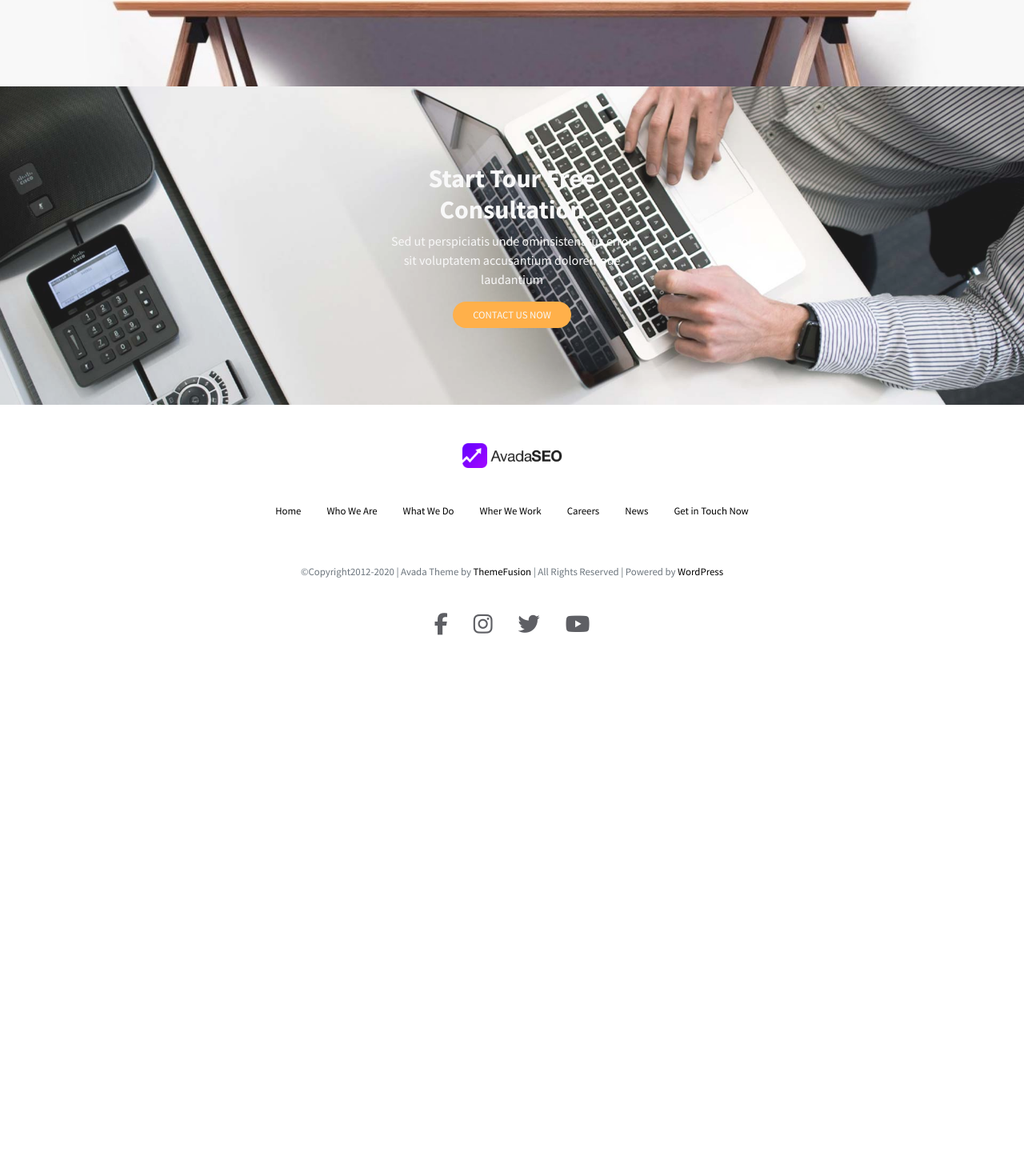
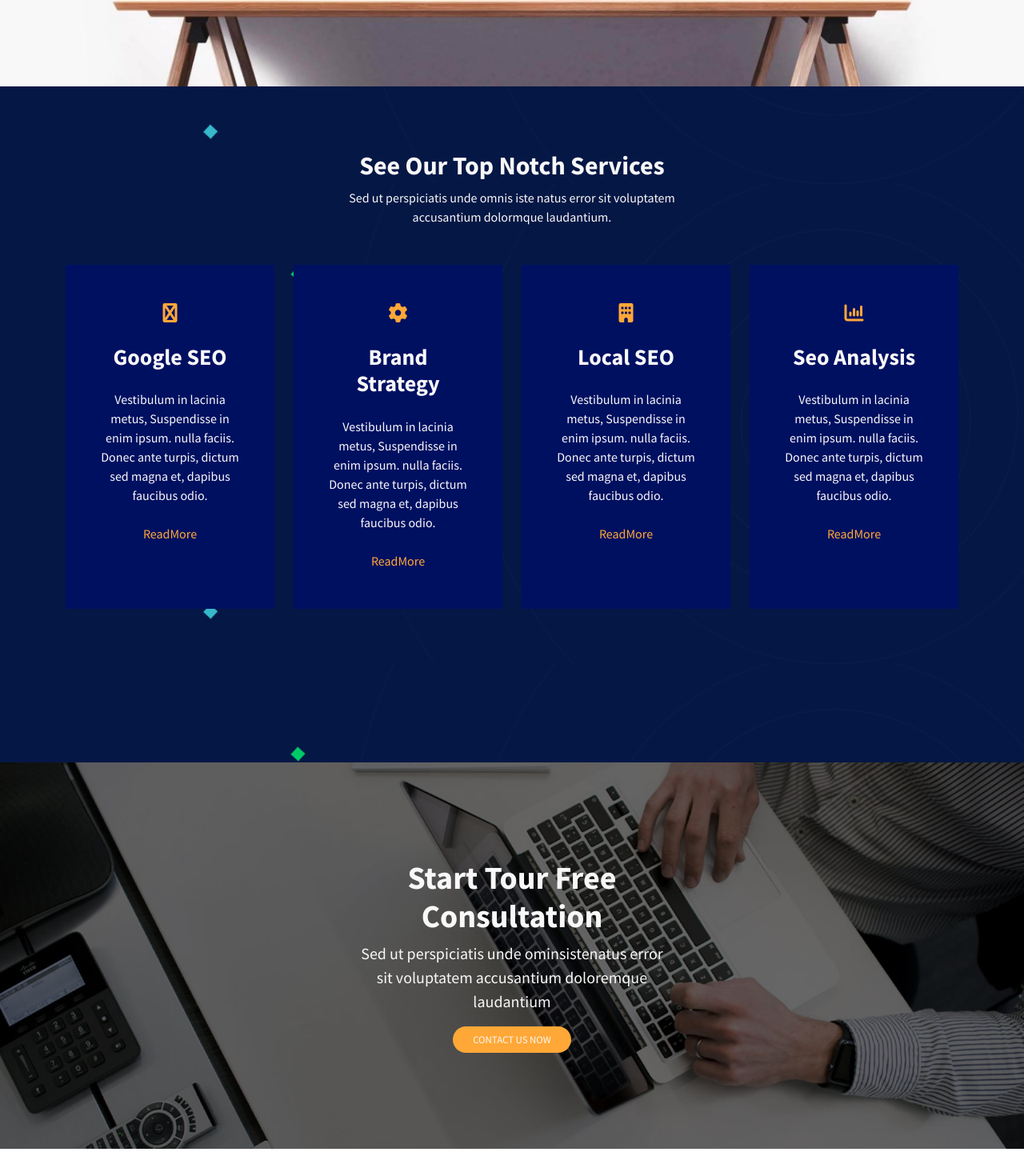
Before and after one commit to Luketto-dev/proj-html-vuejs, a Vue app: page / in a window 1280 px wide. Shown: the part 1770-3210 px from the top of the page at 80% size. Before the commit the page ends 2634 px from the top, so only its background shows below. Built offline with nearby package versions, Linux system fonts and the light colour scheme.

Commit message:
creato componente SectionOurService, usando il il componente CardSection.

```diff
--- a/src/assets/scss/_general.scss
+++ b/src/assets/scss/_general.scss
@@ -13,6 +13,10 @@ section{
 
 .color-scorpion{
     color: var(--color-scorpion)
+}
+
+.color-alabaster{
+    color: var(--color-alabaster)
 }
 
 .my-btn-warning{
--- a/src/assets/scss/_variables.scss
+++ b/src/assets/scss/_variables.scss
@@ -4,9 +4,11 @@
     --color-yellow-orange: #ffa837;
     --color-tulip-tree:#df912c;
     --color-deep-cove: #051745;
+    --color-lucky-point:#001061;
     --color-science-blue:#0369d7;
     --color-science-blue-dark: #0059b7;
     --color-alabaster:#f8f8f8;
 
 
+
 }
--- a/src/components/SectionCard.vue
+++ b/src/components/SectionCard.vue
@@ -1,11 +1,14 @@
 <template>
-  <div class="section-card">
+  <div class="section-card" :class="InfoCard.linkText ? 'bg-lucky-point' : 'bg-white'">
     <div><i class="fa-solid" :class="InfoCard.iconClass"></i></div>
     <div class="section-card-title">
         <h3 class="fw-bold pt-4">{{InfoCard.title}}</h3>
     </div>
-    <div class="section-card-subtitle color-scorpion pt-3">
+    <div class="section-card-subtitle pt-3" :class="InfoCard.linkText ? 'color-alabaster' : 'color-scorpion'">
         {{InfoCard.subtitle}}
+    </div>
+    <div v-if="InfoCard.linkText" class="section-card-link pt-4">
+        <a href="">{{InfoCard.linkText}}</a>
     </div>
   </div>
 </template>
@@ -20,11 +23,21 @@ export default {
 </script>
 
 <style lang="scss" scoped>
+
+.bg-lucky-point{
+    background-color: var(--color-lucky-point);
+    color: var(--color-alabaster);
+
+}
+
+.bg-white{
+    background-color: white;
+}
+
 .section-card{
-    background-color: white;
     text-align: center;
     height: 100%;
-    padding: 3rem 2.5rem;
+    padding: 3rem 2.7rem;
 
     & i{
         color:var(--color-yellow-orange);
@@ -37,6 +50,11 @@ export default {
             color: var(--color-yellow-orange);
         }
     }
+
+    & .section-card-link a{
+        color: var(--color-yellow-orange);
+        text-decoration: none;
+    }
 }
 
 </style>
--- /dev/null
+++ b/src/components/SectionOurServices.vue
@@ -0,0 +1,48 @@
+<template>
+  <section class="our-services">
+    <div class="container">
+        <div class="our-services-text">
+            <h2 class="fw-bold">See Our Top Notch Services</h2>
+            <div>Sed ut perspiciatis unde omnis iste natus error sit voluptatem accusantium dolormque laudantium.</div>
+        </div>
+        <div class="our-services-cards pt-5">
+            <div class="row row-cols-4">
+                <div v-for="(infoCard, i) in infoCards" :key="i" class="col">
+                    <SectionCard :info-card="infoCard"></SectionCard>
+                </div>
+            </div>
+        </div>
+    </div>
+  </section>
+</template>
+
+<script>
+import SectionCard from "./SectionCard.vue";
+export default {
+    props:{
+        infoCards:Array
+    },
+    components:{
+        SectionCard
+    }
+}
+</script>
+
+<style lang="scss" scoped>
+.our-services{
+    background-color: var(--color-deep-cove);
+    padding-top: 5rem;
+    padding-bottom: 12rem;
+    background-image: url("../../public/images/pattern_background.png");
+    background-size: 100%;
+    background-position: center;
+    & .our-services-text{
+        width: 40%;
+        margin: 0 auto;
+        text-align: center;
+        color: var(--color-alabaster);
+    }
+
+
+}
+</style>
--- a/src/components/TheBanner.vue
+++ b/src/components/TheBanner.vue
@@ -1,15 +1,18 @@
 <template>
-  <section class="banner">
+  <section class="banner position-relative">
     <div class="banner-text text-center">
         <div class="banner-title">
-            <h2 class="fw-bold">Start Tour Free Consultation</h2>
+            <h2 class="fw-bold fs-1">Start Tour Free Consultation</h2>
         </div>
         <div class="banner-text-subtitle">
-            <p>Sed ut perspiciatis unde ominsistenatus error sit voluptatem accusantium doloremque laudantium</p>
+            <p class="fs-5 mb-3">Sed ut perspiciatis unde ominsistenatus error sit voluptatem accusantium doloremque laudantium</p>
         </div>
         <div class="banner-text-button">
-            <button class="btn my-btn-warning">CONTACT US NOW</button>
+            <button class="btn my-btn-warning ">CONTACT US NOW</button>
         </div>
+    </div>
+    <div class="banner-overlay">
+
     </div>
   </section>
 </template>
@@ -26,14 +29,26 @@ export default {
     background-size: cover;
     background-position: center;
     background-repeat: no-repeat;
-    opacity: .9;
+    opacity: 1;
     color: var(--color-alabaster);
-    padding-top: 6rem;
-    padding-bottom: 6rem ;
+    padding-top: 7.5rem;
+    padding-bottom: 7.5rem ;
 
     & .banner-text{
-        width: 25%;
+        width: 30%;
         margin: 0 auto;
+        position: relative;
+        z-index: 10;
+    }
+
+    & .banner-overlay{
+        position: absolute;
+        top: 0;
+        right: 0;
+        left: 0;
+        bottom: 0;
+        background-color: black;
+        opacity: .6;
     }
 }
 </style>
--- a/src/components/TheMain.vue
+++ b/src/components/TheMain.vue
@@ -1,12 +1,14 @@
 <template>
     <main>
         <SectionMeetNewAgency :info-cards="InfoCards"></SectionMeetNewAgency>
+        <SectionOurServices :infoCards="infoCardsOurServices"></SectionOurServices>
         <TheBanner></TheBanner>
     </main>
 </template>
 
 <script>
 import SectionMeetNewAgency from './SectionMeetNewAgency.vue'
+import SectionOurServices from './SectionOurServices.vue'
 import TheBanner from './TheBanner.vue'
 export default {
     data(){
@@ -15,18 +17,44 @@ export default {
                 {
                     iconClass: "fa-road",
                     title : "Establish Goals",
-                    subtitle: "Aliquam non elit lacus. Praesent aliquet, Ipsum id scelerisque convallis, mi ligula euismod odio, vel dictum mi risus a mi"
+                    subtitle: "Aliquam non elit lacus. Praesent aliquet, Ipsum id scelerisque convallis, mi ligula euismod odio, vel dictum mi risus a mi."
                 },
                 {
                     iconClass: "fa-video",
                     title : "Work With a Team",
-                    subtitle: "Cras semper auctor aliquam, Sed porta sed lacus sit amet consectetur. Lorem ipsum dolor sit amet, consectetur adipiscin "
+                    subtitle: "Cras semper auctor aliquam, Sed porta sed lacus sit amet consectetur. Lorem ipsum dolor sit amet, consectetur adipiscin."
                 },
                 {
                     iconClass: "fa-droplet",
                     title : "Get Results",
-                    subtitle: "Vestibulum scelerisque egestas lectus sit amet molestie. Donec consectetur cursus est sed blandit. Nunc sed risus lacus"
+                    subtitle: "Vestibulum scelerisque egestas lectus sit amet molestie. Donec consectetur cursus est sed blandit. Nunc sed risus lacus."
                 }
+            ],
+            infoCardsOurServices:[
+                {
+                    iconClass: "fa-google fa-brand",
+                    title: "Google SEO",
+                    subtitle : "Vestibulum in lacinia metus, Suspendisse in enim ipsum. nulla faciis. Donec ante turpis, dictum sed magna et, dapibus faucibus odio.",
+                    linkText: "ReadMore"
+                },
+                {
+                    iconClass: "fa-gear",
+                    title: "Brand Strategy",
+                    subtitle : "Vestibulum in lacinia metus, Suspendisse in enim ipsum. nulla faciis. Donec ante turpis, dictum sed magna et, dapibus faucibus odio.",
+                    linkText: "ReadMore"
+                },
+                {
+                    iconClass: "fa-building",
+                    title: "Local SEO",
+                    subtitle : "Vestibulum in lacinia metus, Suspendisse in enim ipsum. nulla faciis. Donec ante turpis, dictum sed magna et, dapibus faucibus odio.",
+                    linkText: "ReadMore"
+                },
+                {
+                    iconClass: "fa-chart-column",
+                    title: "Seo Analysis",
+                    subtitle : "Vestibulum in lacinia metus, Suspendisse in enim ipsum. nulla faciis. Donec ante turpis, dictum sed magna et, dapibus faucibus odio.",
+                    linkText: "ReadMore"
+                },
             ]
 
         }
@@ -34,6 +62,7 @@ export default {
     components:{
         SectionMeetNewAgency,
         TheBanner,
+        SectionOurServices,
     }
 
 }
```
